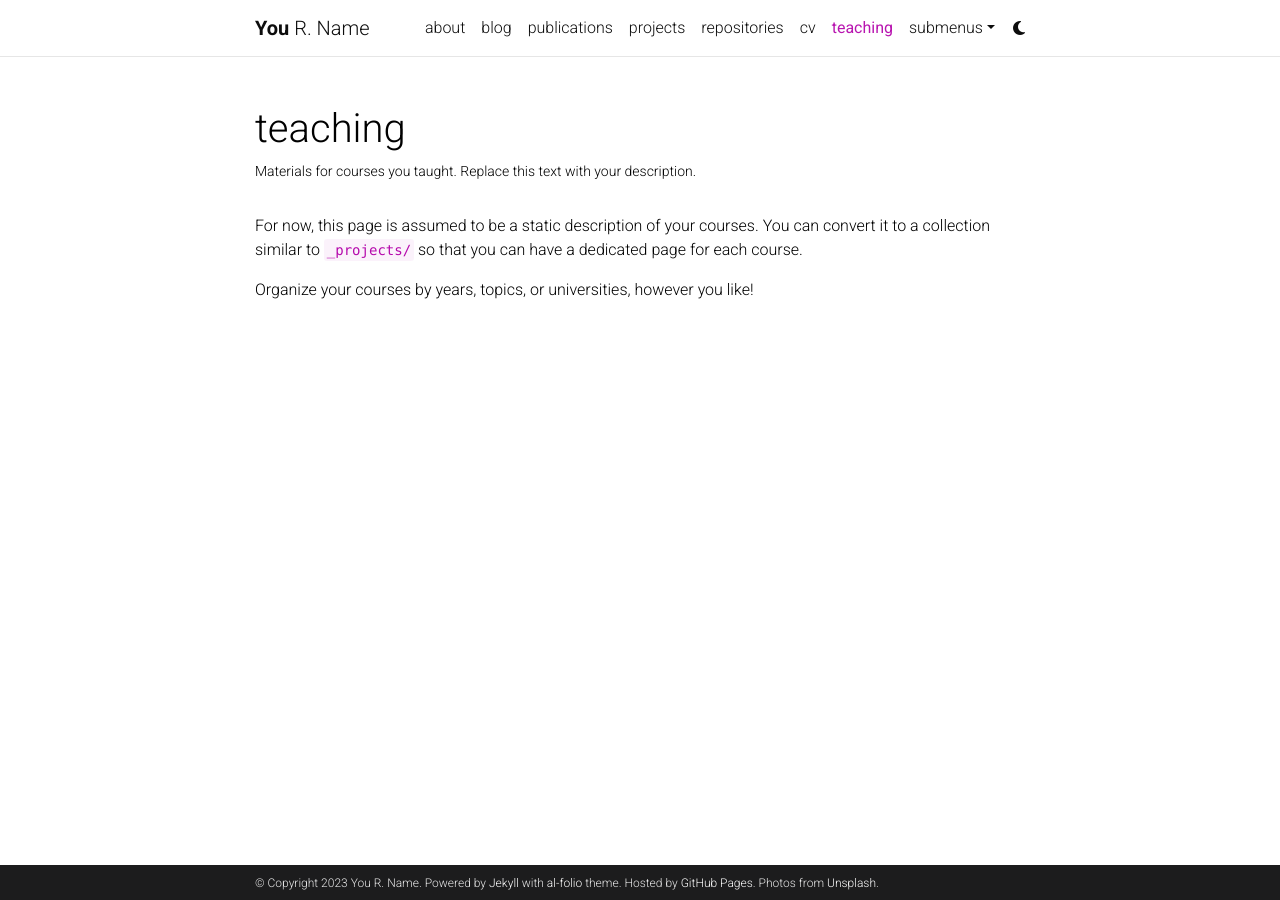
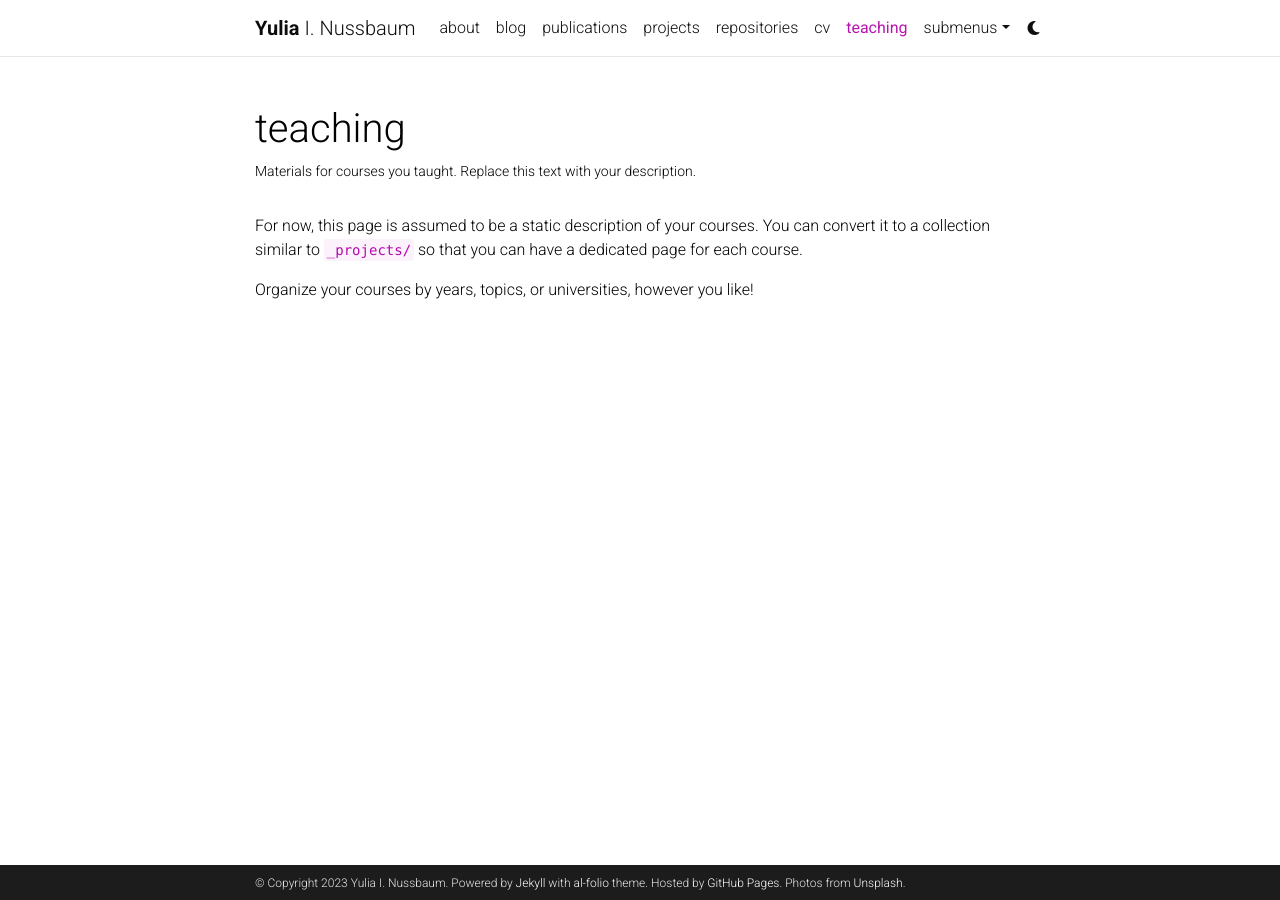
Before and after one commit to YuliaInn/YuliaInn.github.io, a Jekyll site: the page built from _pages/teaching.md, in a window 1280 px wide. Built offline with Jekyll 4.4.1, drawn with Linux system fonts in a browser that asks for light colours; comment, search, counter and statistics services are not loaded; a style sheet for code colours, icons or effects is not loaded.

Commit message:
first commit

```diff
--- a/_config.yml
+++ b/_config.yml
@@ -3,9 +3,9 @@
 # -----------------------------------------------------------------------------
 
 title: blank # the website title (if blank, full name will be used instead)
-first_name: You
-middle_name: R.
-last_name: Name
+first_name: Yulia
+middle_name: I.
+last_name: Nussbaum
 email: you@example.com
 description: > # the ">" symbol means to ignore newlines until "footer_text:"
   A simple, whitespace theme for academics. Based on [*folio](https://github.com/bogoli/-folio) design.
@@ -18,8 +18,8 @@
 lang: en # the language of your site (for example: en, fr, cn, ru, etc.)
 icon: ⚛️  # the emoji used as the favicon (alternatively, provide image name in /assets/img/)
 
-url: https://alshedivat.github.io # the base hostname & protocol for your site
-baseurl: /al-folio # the subpath of your site, e.g. /blog/
+url: https://YuliaInn.github.io # the base hostname & protocol for your site
+baseurl:  # the subpath of your site, e.g. /blog/
 last_updated: false # set to true if you want to display last updated in the footer
 impressum_path:  # set to path to include impressum link in the footer, use the same path as permalink in a page, helps to conform with EU GDPR
 
```
